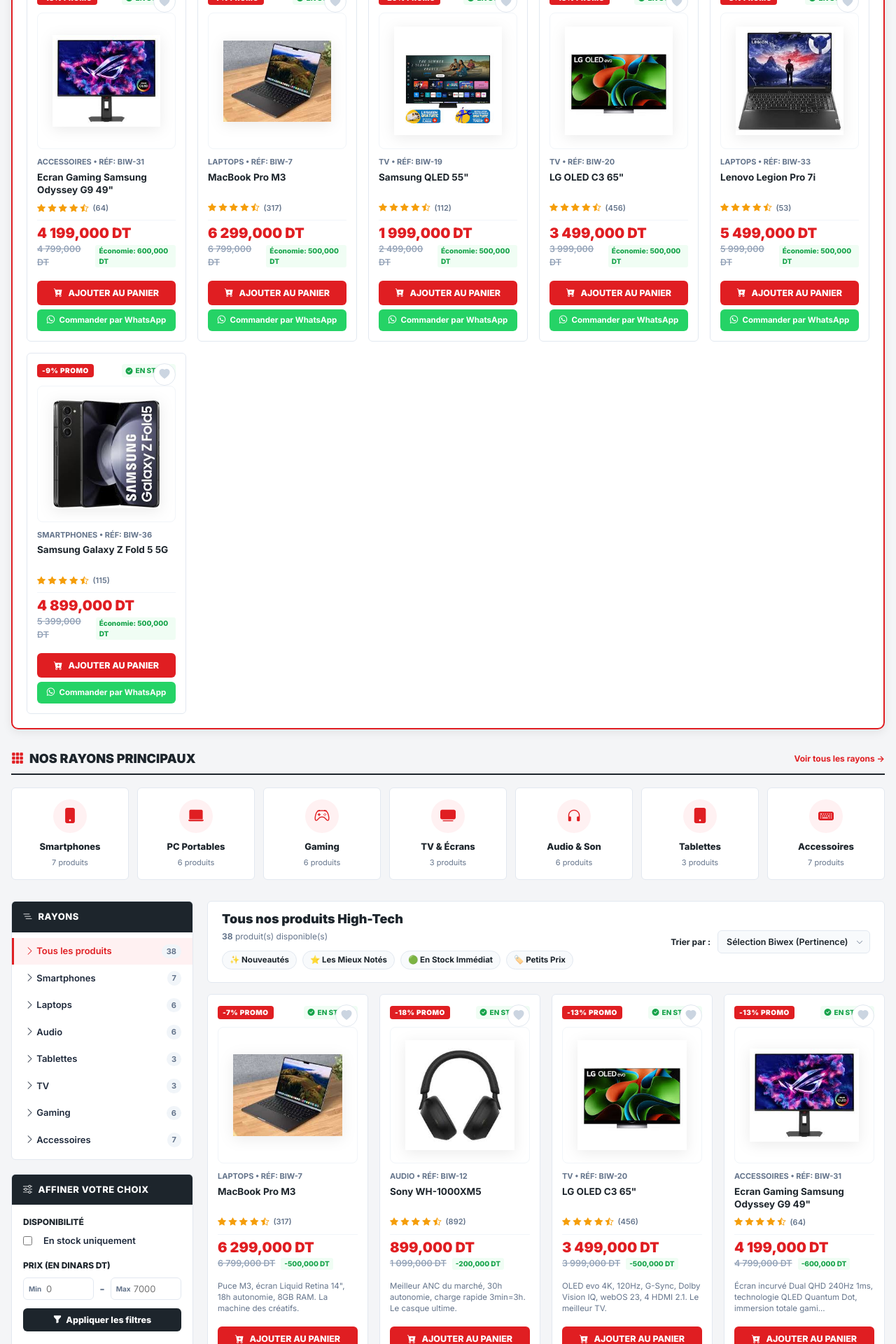
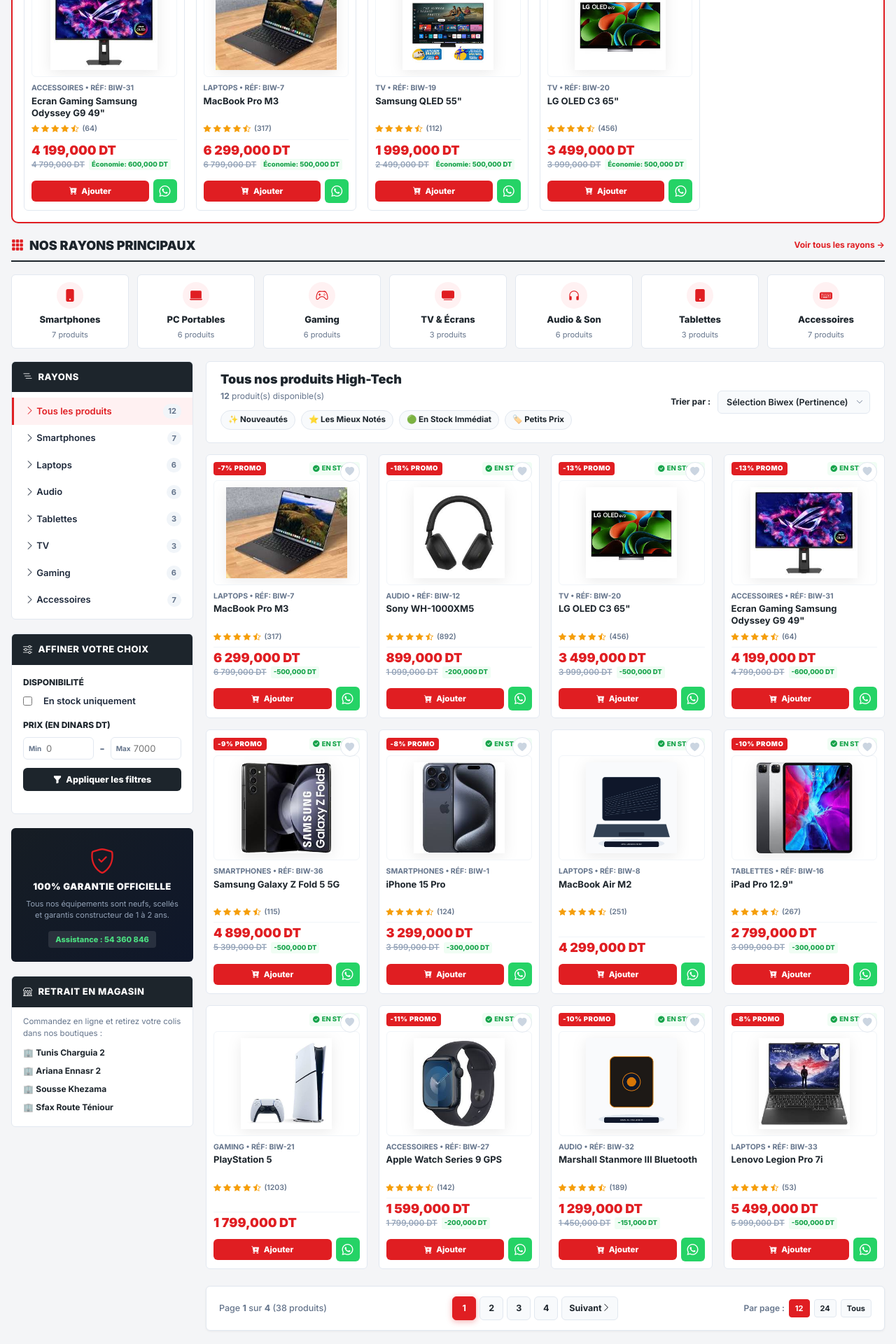
Before and after one commit to Famorycollab/biwex-store, a Flask app: page / in a window 1280 px wide. Shown: the part 880-2800 px from the top of the page at 70% size. Run offline with Flask 3, Linux system fonts and the light colour scheme; a user stored in the database is signed in.

Commit message:
perf(famory): optimisation ergonomique du defilement avec pagination a 12 produits par page et cartes produits compactes

```diff
--- a/app.py
+++ b/app.py
@@ -652,7 +652,26 @@ def index():
     else:
         query = query.order_by(Product.rating.desc(), Product.id.asc())  # Par défaut
 
-    products = query.all()
+    # Pagination ergonomique pour limiter le défilement vertical (12 produits par défaut)
+    per_page_arg = request.args.get('per_page', default='12')
+    try:
+        per_page = int(per_page_arg)
+    except (ValueError, TypeError):
+        per_page = 12
+
+    page = request.args.get('page', default=1, type=int)
+    if page < 1:
+        page = 1
+
+    total_products = query.count()
+    if per_page > 0:
+        total_pages = (total_products + per_page - 1) // per_page if total_products > 0 else 1
+        page = min(page, total_pages) if total_pages > 0 else 1
+        products = query.offset((page - 1) * per_page).limit(per_page).all()
+    else:
+        total_pages = 1
+        page = 1
+        products = query.all()
 
     # Comptage des produits par catégorie (pour la sidebar)
     all_prods = Product.query.all()
@@ -663,7 +682,7 @@ def index():
 
     categories = list(category_counts.keys())
 
-    # Ventes Flash : produits avec remise (original_price > price)
+    # Ventes Flash : produits avec remise (original_price > price) - max 4 pour réduire le défilement
     flash_products = [p for p in all_prods if p.original_price and p.original_price > p.price]
     flash_products.sort(key=lambda x: (x.original_price - x.price), reverse=True)
 
@@ -674,9 +693,13 @@ def index():
 
     return render_template('index.html',
                            products=products,
+                           total_products=total_products,
+                           page=page,
+                           total_pages=total_pages,
+                           per_page=per_page,
                            categories=categories,
                            category_counts=category_counts,
-                           flash_products=flash_products[:6],
+                           flash_products=flash_products[:4],
                            selected_category=category,
                            search=search,
                            sort=sort,
--- a/static/css/style.css
+++ b/static/css/style.css
@@ -951,9 +951,9 @@ button, input, select, textarea {
   background: #ffffff;
   border: 2px solid var(--mytek-red);
   border-radius: var(--radius-md);
-  padding: 20px;
-  margin: 28px 0;
-  box-shadow: var(--shadow-md);
+  padding: 16px;
+  margin: 18px 0;
+  box-shadow: var(--shadow-sm);
 }
 
 .flash-deals-header {
@@ -1040,12 +1040,12 @@ button, input, select, textarea {
   gap: 16px;
 }
 
-/* ── CARTE PRODUIT STYLE MYTEK ── */
+/* ── CARTE PRODUIT STYLE MYTEK COMPACTE (DÉFILEMENT RÉDUIT) ── */
 .mytek-product-card {
   background: #ffffff;
   border: 1px solid var(--mytek-border);
   border-radius: var(--radius-sm);
-  padding: 14px;
+  padding: 10px;
   display: flex;
   flex-direction: column;
   position: relative;
@@ -1062,16 +1062,16 @@ button, input, select, textarea {
   display: flex;
   justify-content: space-between;
   align-items: center;
-  margin-bottom: 10px;
-  min-height: 22px;
+  margin-bottom: 6px;
+  min-height: 20px;
 }
 
 .badge-promo-mytek {
   background: var(--mytek-red);
   color: #fff;
-  font-size: 10px;
+  font-size: 9.5px;
   font-weight: 900;
-  padding: 2px 7px;
+  padding: 2px 6px;
   border-radius: 4px;
   letter-spacing: 0.5px;
 }
@@ -1079,48 +1079,48 @@ button, input, select, textarea {
 .badge-new-mytek {
   background: #0284c7;
   color: #fff;
-  font-size: 10px;
+  font-size: 9.5px;
   font-weight: 900;
-  padding: 2px 7px;
+  padding: 2px 6px;
   border-radius: 4px;
 }
 
 .badge-stock-mytek {
   background: var(--mytek-green-bg);
   color: var(--mytek-green);
-  font-size: 10px;
-  font-weight: 800;
-  padding: 2px 6px;
+  font-size: 9.5px;
+  font-weight: 800;
+  padding: 2px 5px;
   border-radius: 4px;
   display: inline-flex;
   align-items: center;
-  gap: 4px;
+  gap: 3px;
 }
 
 .badge-rupture-mytek {
   background: #fee2e2;
   color: #b91c1c;
-  font-size: 10px;
-  font-weight: 800;
-  padding: 2px 6px;
+  font-size: 9.5px;
+  font-weight: 800;
+  padding: 2px 5px;
   border-radius: 4px;
 }
 
 .wishlist-btn-mytek {
   position: absolute;
-  top: 14px;
-  right: 14px;
+  top: 10px;
+  right: 10px;
   background: #fff;
   border: 1px solid var(--mytek-border);
-  width: 32px;
-  height: 32px;
+  width: 28px;
+  height: 28px;
   border-radius: 50%;
   display: flex;
   align-items: center;
   justify-content: center;
   cursor: pointer;
   color: #cbd5e1;
-  font-size: 15px;
+  font-size: 13px;
   transition: all var(--transition);
   z-index: 5;
 }
@@ -1135,10 +1135,10 @@ button, input, select, textarea {
   display: flex;
   align-items: center;
   justify-content: center;
-  height: 195px;
-  padding: 12px;
+  height: 150px;
+  padding: 8px;
   background: #ffffff;
-  border-radius: 8px;
+  border-radius: 6px;
   border: 1px solid #f1f5f9;
   overflow: hidden;
   position: relative;
@@ -1152,8 +1152,8 @@ button, input, select, textarea {
 }
 
 .card-prod-img {
-  max-height: 170px;
-  max-width: 90%;
+  max-height: 130px;
+  max-width: 92%;
   width: auto;
   height: auto;
   object-fit: contain;
@@ -1162,35 +1162,35 @@ button, input, select, textarea {
 }
 
 .mytek-product-card:hover .card-prod-img {
-  transform: scale(1.08) translateY(-4px);
-  filter: drop-shadow(0 10px 22px rgba(224, 30, 34, 0.16));
+  transform: scale(1.06) translateY(-3px);
+  filter: drop-shadow(0 8px 18px rgba(224, 30, 34, 0.16));
 }
 
 .card-body-mytek {
   flex: 1;
   display: flex;
   flex-direction: column;
-  padding-top: 10px;
+  padding-top: 8px;
 }
 
 .card-cat-brand {
-  font-size: 11px;
+  font-size: 10.5px;
   color: var(--mytek-muted);
   font-weight: 700;
   text-transform: uppercase;
-  margin-bottom: 4px;
+  margin-bottom: 2px;
 }
 
 .card-prod-title {
-  font-size: 13.5px;
+  font-size: 13px;
   font-weight: 700;
-  line-height: 1.35;
-  margin-bottom: 8px;
+  line-height: 1.3;
+  margin-bottom: 6px;
   display: -webkit-box;
   -webkit-line-clamp: 2;
   -webkit-box-orient: vertical;
   overflow: hidden;
-  min-height: 36px;
+  min-height: 34px;
 }
 
 .card-prod-title a {
@@ -1204,29 +1204,29 @@ button, input, select, textarea {
 .card-rating-wrap {
   display: flex;
   align-items: center;
-  gap: 6px;
-  margin-bottom: 8px;
+  gap: 5px;
+  margin-bottom: 6px;
 }
 
 .stars-gold {
   color: var(--mytek-gold);
-  font-size: 12px;
+  font-size: 11px;
 }
 
 .rating-number {
-  font-size: 11px;
+  font-size: 10.5px;
   color: var(--mytek-muted);
   font-weight: 600;
 }
 
 .card-price-block {
   margin-top: auto;
-  padding: 8px 0;
+  padding: 6px 0;
   border-top: 1px solid var(--mytek-border-light);
 }
 
 .price-current-mytek {
-  font-size: 20px;
+  font-size: 18px;
   font-weight: 900;
   color: var(--mytek-red);
   line-height: 1;
@@ -1235,39 +1235,42 @@ button, input, select, textarea {
 .price-old-wrap {
   display: flex;
   align-items: center;
-  gap: 8px;
-  margin-top: 4px;
+  gap: 6px;
+  margin-top: 3px;
 }
 
 .price-old-mytek {
-  font-size: 12.5px;
+  font-size: 11.5px;
   color: #94a3b8;
   text-decoration: line-through;
   font-weight: 600;
 }
 
 .price-save-mytek {
-  font-size: 10px;
+  font-size: 9.5px;
   font-weight: 800;
   color: var(--mytek-green);
   background: var(--mytek-green-bg);
-  padding: 1px 5px;
+  padding: 1px 4px;
   border-radius: 3px;
 }
 
 .card-short-desc {
-  font-size: 11.5px;
-  color: #64748b;
-  margin: 6px 0 10px;
-  line-height: 1.4;
-}
-
-/* Boutons d'Action MyTek */
+  display: none; /* Masqué pour réduire le défilement et garder des cartes nettes */
+}
+
+/* Boutons d'Action MyTek en Ligne Compacte */
 .card-actions-mytek {
   display: flex;
-  flex-direction: column;
+  flex-direction: row;
+  align-items: center;
   gap: 6px;
-  margin-top: 8px;
+  margin-top: 6px;
+}
+
+.card-actions-mytek .add-to-cart-form {
+  flex: 1;
+  margin: 0;
 }
 
 .btn-add-cart-mytek {
@@ -1275,14 +1278,14 @@ button, input, select, textarea {
   color: #fff;
   border: none;
   border-radius: 6px;
-  padding: 10px;
-  font-size: 12.5px;
+  padding: 8px 10px;
+  font-size: 11.5px;
   font-weight: 800;
   cursor: pointer;
   display: flex;
   align-items: center;
   justify-content: center;
-  gap: 8px;
+  gap: 6px;
   width: 100%;
   transition: all var(--transition);
 }
@@ -1296,19 +1299,24 @@ button, input, select, textarea {
   color: #fff !important;
   border: none;
   border-radius: 6px;
-  padding: 7px;
-  font-size: 11.5px;
-  font-weight: 700;
-  display: flex;
+  width: 34px;
+  height: 34px;
+  padding: 0;
+  flex-shrink: 0;
+  display: inline-flex;
   align-items: center;
   justify-content: center;
-  gap: 6px;
+  font-size: 16px;
   text-decoration: none;
   transition: all var(--transition);
 }
 
 .btn-wa-direct-mytek:hover {
   background: #1eb857;
+}
+
+.btn-wa-direct-mytek span {
+  display: none;
 }
 
 .btn-rupture-mytek {
@@ -1369,7 +1385,7 @@ button, input, select, textarea {
   background: #fff;
   border: 1px solid var(--mytek-border);
   border-radius: var(--radius-sm);
-  padding: 16px 12px;
+  padding: 10px 8px;
   display: flex;
   flex-direction: column;
   align-items: center;
@@ -1384,22 +1400,34 @@ button, input, select, textarea {
 }
 
 .cat-pill-icon {
-  width: 48px;
-  height: 48px;
+  width: 38px;
+  height: 38px;
   background: var(--mytek-red-light);
   color: var(--mytek-red);
   border-radius: 50%;
   display: flex;
   align-items: center;
   justify-content: center;
-  font-size: 22px;
-  margin-bottom: 10px;
+  font-size: 18px;
+  margin-bottom: 6px;
   transition: all var(--transition);
 }
 
 .cat-card-pill:hover .cat-pill-icon {
   background: var(--mytek-red);
   color: #fff;
+}
+
+.cat-pill-name {
+  font-size: 12px;
+  font-weight: 700;
+  color: var(--mytek-dark);
+  margin-bottom: 2px;
+}
+
+.cat-pill-count {
+  font-size: 10.5px;
+  color: var(--mytek-muted);
 }
 
 .cat-pill-name {
@@ -1418,8 +1446,8 @@ button, input, select, textarea {
 .main-shop-layout {
   display: grid;
   grid-template-columns: 260px 1fr;
-  gap: 20px;
-  margin: 30px 0;
+  gap: 18px;
+  margin: 18px 0;
 }
 
 /* Sidebar MyTek */
@@ -1749,9 +1777,97 @@ button, input, select, textarea {
   font-weight: 800;
 }
 
+/* ── PAGINATION CATALOGUE (RÉDUCTION DU DÉFILEMENT) ── */
+.mytek-pagination-wrap {
+  display: flex;
+  align-items: center;
+  justify-content: space-between;
+  flex-wrap: wrap;
+  gap: 12px;
+  padding: 14px 18px;
+  margin-top: 24px;
+  background: #ffffff;
+  border: 1px solid var(--mytek-border);
+  border-radius: var(--radius-sm);
+  box-shadow: var(--shadow-sm);
+}
+
+.pagination-info {
+  font-size: 12.5px;
+  color: #64748b;
+  font-weight: 500;
+}
+
+.pagination-buttons {
+  display: flex;
+  align-items: center;
+  gap: 5px;
+}
+
+.page-link-btn {
+  display: inline-flex;
+  align-items: center;
+  justify-content: center;
+  min-width: 34px;
+  height: 34px;
+  padding: 0 10px;
+  font-size: 12.5px;
+  font-weight: 700;
+  color: var(--mytek-dark);
+  background: #f8fafc;
+  border: 1px solid var(--mytek-border);
+  border-radius: 6px;
+  text-decoration: none;
+  transition: all var(--transition);
+}
+
+.page-link-btn:hover {
+  background: var(--mytek-red-light);
+  border-color: var(--mytek-red);
+  color: var(--mytek-red);
+  transform: translateY(-1px);
+}
+
+.page-link-btn.active {
+  background: var(--mytek-red);
+  border-color: var(--mytek-red);
+  color: #ffffff;
+  box-shadow: 0 2px 8px rgba(224, 30, 34, 0.35);
+}
+
+.pagination-per-page {
+  display: flex;
+  align-items: center;
+  gap: 6px;
+  font-size: 12px;
+  color: #64748b;
+}
+
+.per-page-label {
+  font-weight: 600;
+}
+
+.per-page-pill {
+  padding: 4px 8px;
+  border-radius: 4px;
+  border: 1px solid var(--mytek-border);
+  background: #f8fafc;
+  color: var(--mytek-dark);
+  font-size: 11px;
+  font-weight: 700;
+  text-decoration: none;
+  transition: all var(--transition);
+}
+
+.per-page-pill:hover, .per-page-pill.active {
+  background: var(--mytek-red);
+  color: #ffffff;
+  border-color: var(--mytek-red);
+}
+
 /* ── SECTION MARQUES OFFICIELLES ── */
 .brands-section-mytek {
-  margin: 36px 0;
+  margin: 20px 0;
 }
 
 .sub-heading {
--- a/templates/index.html
+++ b/templates/index.html
@@ -158,26 +158,25 @@
           </div>
         </div>
 
-        <!-- Boutons d'Action MyTek -->
+        <!-- Boutons d'Action MyTek en Ligne Compacte -->
         <div class="card-actions-mytek">
           {% if p.stock > 0 %}
           <form action="/cart/add/{{ p.id }}" method="post" class="add-to-cart-form">
             <input type="hidden" name="qty" value="1">
-            <button type="submit" class="btn-add-cart-mytek">
-              <i class="bi bi-cart-plus-fill"></i> AJOUTER AU PANIER
+            <button type="submit" class="btn-add-cart-mytek" title="Ajouter {{ p.name }} au panier">
+              <i class="bi bi-cart-plus-fill"></i> <span>Ajouter</span>
             </button>
           </form>
 
-          <!-- Commande Directe par WhatsApp -->
           <a href="https://wa.me/{{ WHATSAPP_NUMBER }}?text=Bonjour%20Biwex,%20je%20souhaite%20commander%20immédiatement%20le%20produit%20suivant%20:%0A-%20*{{ p.name }}*%0A-%20Prix%20:%20{{ p.price|format_dt }}%0A-%20Réf%20:%20BIW-{{ p.id }}"
              target="_blank"
              class="btn-wa-direct-mytek"
              title="Commander par WhatsApp">
-            <i class="bi bi-whatsapp"></i> Commander par WhatsApp
+            <i class="bi bi-whatsapp"></i>
           </a>
           {% else %}
           <button class="btn-rupture-mytek" disabled>
-            <i class="bi bi-clock-history"></i> PRODUIT INDISPONIBLE
+            <i class="bi bi-clock-history"></i> Indisponible
           </button>
           {% endif %}
         </div>
@@ -453,19 +452,15 @@
               {% endif %}
             </div>
 
-            <!-- Caractéristiques Résumées -->
-            <p class="card-short-desc">
-              {{ p.description[:85] }}{% if p.description|length > 85 %}...{% endif %}
-            </p>
           </div>
 
-          <!-- Boutons Panier & WhatsApp -->
+          <!-- Boutons Panier & WhatsApp en Ligne Compacte -->
           <div class="card-actions-mytek">
             {% if p.stock > 0 %}
             <form action="/cart/add/{{ p.id }}" method="post" class="add-to-cart-form">
               <input type="hidden" name="qty" value="1">
-              <button type="submit" class="btn-add-cart-mytek">
-                <i class="bi bi-cart-plus-fill"></i> AJOUTER AU PANIER
+              <button type="submit" class="btn-add-cart-mytek" title="Ajouter {{ p.name }} au panier">
+                <i class="bi bi-cart-plus-fill"></i> <span>Ajouter</span>
               </button>
             </form>
 
@@ -473,11 +468,11 @@
                target="_blank"
                class="btn-wa-direct-mytek"
                title="Commander par WhatsApp">
-              <i class="bi bi-whatsapp"></i> Commander par WhatsApp
+              <i class="bi bi-whatsapp"></i>
             </a>
             {% else %}
             <button class="btn-rupture-mytek" disabled>
-              <i class="bi bi-clock-history"></i> PRODUIT INDISPONIBLE
+              <i class="bi bi-clock-history"></i> Indisponible
             </button>
             {% endif %}
           </div>
@@ -493,6 +488,42 @@
         </div>
         {% endfor %}
       </div>
+
+      <!-- Pagination Ergonomique (Réduit le défilement et améliore la navigation) -->
+      {% if total_pages > 1 %}
+      <nav class="mytek-pagination-wrap" aria-label="Pagination Catalogue">
+        <div class="pagination-info">
+          Page <strong>{{ page }}</strong> sur <strong>{{ total_pages }}</strong> ({{ total_products }} produits)
+        </div>
+        <div class="pagination-buttons">
+          {% if page > 1 %}
+          <a href="{{ url_for('index', page=page-1, per_page=per_page, category=selected_category, search=search, sort=sort, min_price=request.args.get('min_price'), max_price=request.args.get('max_price'), in_stock=in_stock, brand=selected_brand) }}" class="page-link-btn prev-btn">
+            <i class="bi bi-chevron-left"></i> Précédent
+          </a>
+          {% endif %}
+
+          {% for p_num in range(1, total_pages + 1) %}
+            {% if p_num == page %}
+              <span class="page-link-btn active">{{ p_num }}</span>
+            {% else %}
+              <a href="{{ url_for('index', page=p_num, per_page=per_page, category=selected_category, search=search, sort=sort, min_price=request.args.get('min_price'), max_price=request.args.get('max_price'), in_stock=in_stock, brand=selected_brand) }}" class="page-link-btn">{{ p_num }}</a>
+            {% endif %}
+          {% endfor %}
+
+          {% if page < total_pages %}
+          <a href="{{ url_for('index', page=page+1, per_page=per_page, category=selected_category, search=search, sort=sort, min_price=request.args.get('min_price'), max_price=request.args.get('max_price'), in_stock=in_stock, brand=selected_brand) }}" class="page-link-btn next-btn">
+            Suivant <i class="bi bi-chevron-right"></i>
+          </a>
+          {% endif %}
+        </div>
+        <div class="pagination-per-page">
+          <span class="per-page-label">Par page :</span>
+          <a href="{{ url_for('index', per_page=12, category=selected_category, search=search, sort=sort, min_price=request.args.get('min_price'), max_price=request.args.get('max_price'), in_stock=in_stock, brand=selected_brand) }}" class="per-page-pill {% if per_page == 12 %}active{% endif %}">12</a>
+          <a href="{{ url_for('index', per_page=24, category=selected_category, search=search, sort=sort, min_price=request.args.get('min_price'), max_price=request.args.get('max_price'), in_stock=in_stock, brand=selected_brand) }}" class="per-page-pill {% if per_page == 24 %}active{% endif %}">24</a>
+          <a href="{{ url_for('index', per_page=0, category=selected_category, search=search, sort=sort, min_price=request.args.get('min_price'), max_price=request.args.get('max_price'), in_stock=in_stock, brand=selected_brand) }}" class="per-page-pill {% if per_page == 0 %}active{% endif %}">Tous</a>
+        </div>
+      </nav>
+      {% endif %}
 
     </main>
 
```
Also changed, not shown: other parts of static/css/style.css (+30 -22 lines), tests/test_business_logic.py (+16 -0 lines).
